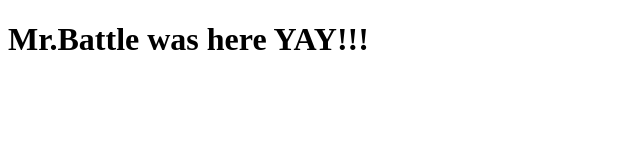
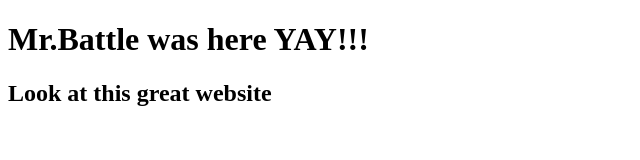
Before and after one commit to Myrvelte/MEYJ3, a plain HTML site: page index.html in a window 1280 px wide. Shown: the whole page, without its empty margins (0-640 px from the left). Drawn offline with Linux system fonts and the light colour scheme.

Commit message:
more lines

```diff
--- a/index.html
+++ b/index.html
@@ -7,5 +7,6 @@
 </head>
 <body>
     <h1>Mr.Battle was here YAY!!!</h1>
+    <h2>Look at this great website</h2>
 </body>
 </html>
```
